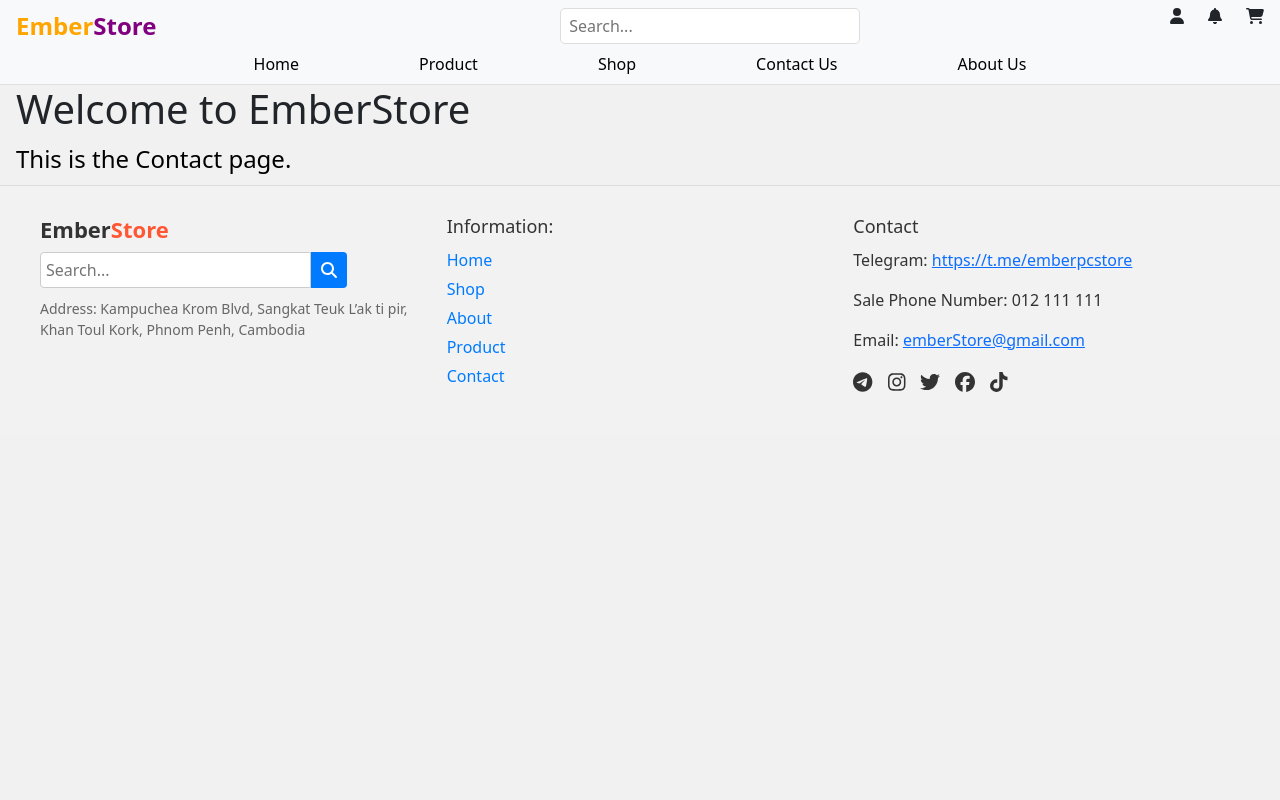
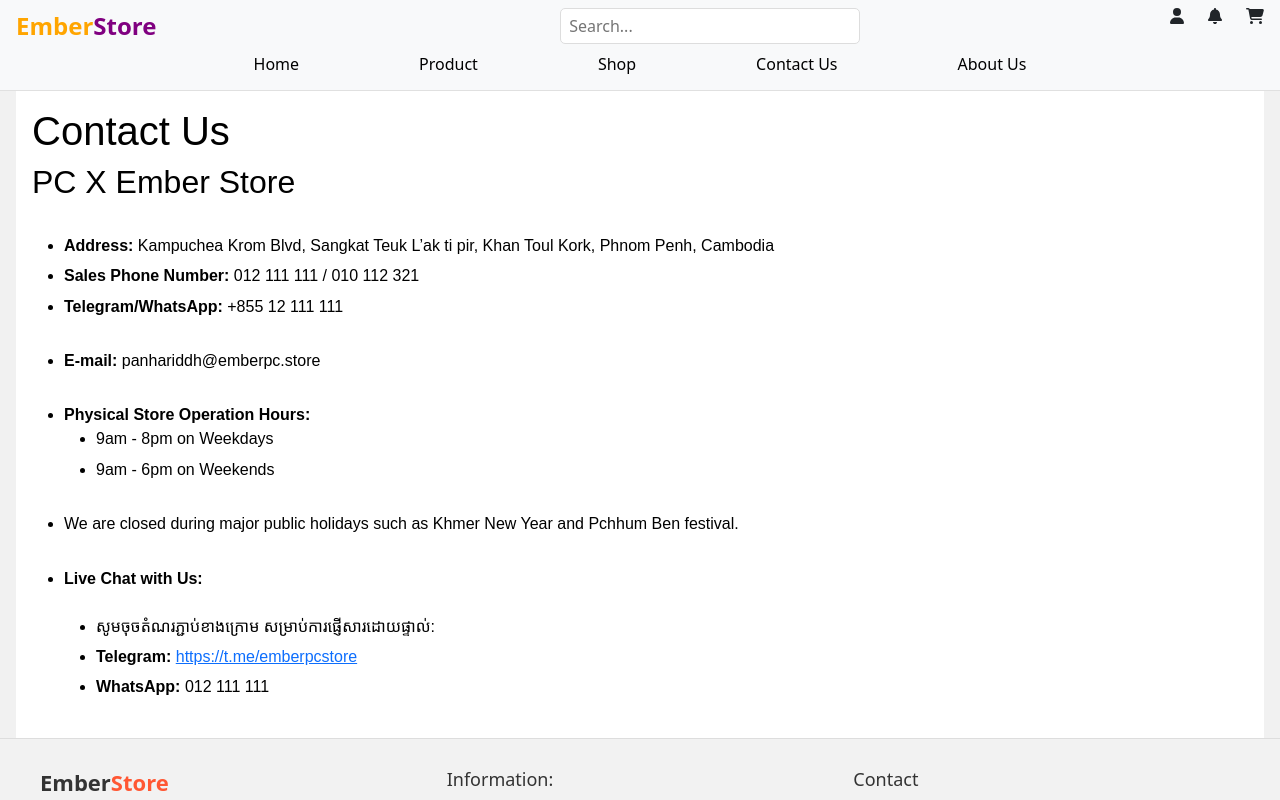
Before and after one commit to Panhariddh/E-Commerce, a Vue app: page /contact in a window 1280 px wide. Shown: the top 800 px of the page. Built offline with nearby package versions, Linux system fonts and the light colour scheme.

Commit message:
Modify Contact Screen and App.vue height

```diff
--- a/src/App.vue
+++ b/src/App.vue
@@ -21,7 +21,7 @@
 .app {
   background-color: #F1F1F1;
   width: 100%;
-  height: 100vh;
+  height: 120vh;
 }
 main {
   padding: 0 1rem;
--- a/src/views/Contact.vue
+++ b/src/views/Contact.vue
@@ -1,7 +1,27 @@
 <template>
-    <div>
-      <h1>Welcome to EmberStore</h1>
-      <p class="pc">This is the Contact page.</p>
+  <div class="contact-page">
+    <h1>Contact Us</h1>
+    <h2>PC X Ember Store</h2><br>
+    <ul>
+      <li><strong>Address:</strong> Kampuchea Krom Blvd, Sangkat Teuk L’ak ti pir, Khan Toul Kork, Phnom Penh, Cambodia</li>
+      <li><strong>Sales Phone Number:</strong> 012 111 111 / 010 112 321</li>
+      <li><strong>Telegram/WhatsApp:</strong> +855 12 111 111</li><br>
+      <li><strong>E-mail:</strong> panhariddh@emberpc.store</li><br>
+      <li><strong>Physical Store Operation Hours:</strong>
+        <ul>
+          <li>9am - 8pm on Weekdays</li>
+          <li>9am - 6pm on Weekends</li>
+        </ul>
+      </li><br>
+      <li>We are closed during major public holidays such as Khmer New Year and Pchhum Ben festival.</li><br>
+      <li><strong>Live Chat with Us:</strong>
+        <ul><br>
+          <li>សូមចុចតំណរភ្ជាប់ខាងក្រោម សម្រាប់ការផ្ញើសារដោយផ្ទាល់:</li>
+          <li><strong>Telegram:</strong> <a href="https://t.me/emberpcstore" target="_blank">https://t.me/emberpcstore</a></li>
+          <li><strong>WhatsApp:</strong> 012 111 111</li>
+        </ul>
+      </li>
+    </ul>
   </div>
 </template>
 
@@ -9,9 +29,43 @@
 </script>
 
 <style>
-  .pc{
-  color: #000000; /* Adjust font color for the title */
-  font-size: 24px; /* Optional: Adjust font size */
+.contact-page {
+  display: flex;
+  flex-direction: column;
+  padding: 1rem;
+  font-family: Arial, sans-serif;
+  color: #000;
+  justify-content: start;
+  background-color: #ffffff;
+}
+
+h1 {
+  font-size: 28px;
+  margin-bottom: 1rem;
+}
+
+h2 {
+  font-size: 24px;
   margin-bottom: 0.5rem;
 }
+
+ul {
+  list-style-type: disc;
+  padding: 0;
+  margin-bottom: 20px;
+}
+
+li {
+  margin-bottom: 0.4rem;
+
+}
+
+a {
+  color: #007bff;
+  text-decoration: none;
+}
+
+a:hover {
+  text-decoration: underline;
+}
 </style>
```
Lines whose indentation alone changed are shown as unchanged.
